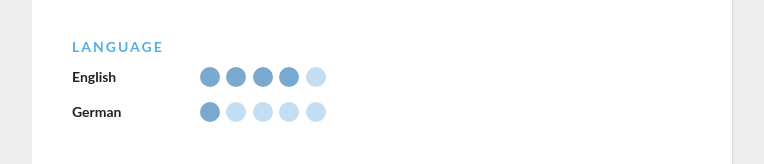
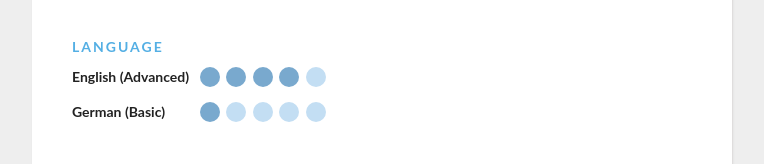
Before and after one commit to IliaEgorov/IliaEgorov, a plain HTML site: page index.html in a window 1280 px wide. Shown: the part 1544-1708 px from the top of the page, without its empty margins (258-1022 px from the left). Drawn offline with Linux system fonts and the light colour scheme.

Commit message:
Update index.html

```diff
--- a/index.html
+++ b/index.html
@@ -161,7 +161,7 @@
        <div class="skills">
          <div class="skills__item">
            <div class="left"><div class="name">
-             English
+             English (Advanced)
              </div></div>
            <div class="right">
                           <input  id="ck1" type="checkbox" checked/>
@@ -184,7 +184,7 @@
        </div>
        <div class="skills__item">
            <div class="left"><div class="name">
-             German</div></div>
+             German (Basic) </div></div>
            <div class="right">
                           <input  id="ck1" type="checkbox" checked/>
 
```
